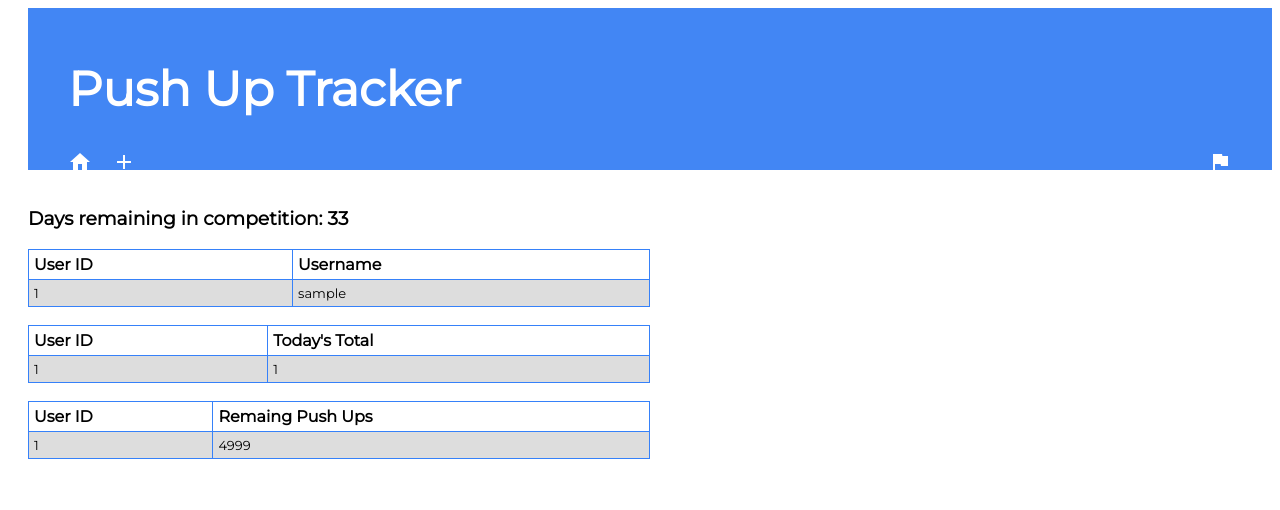
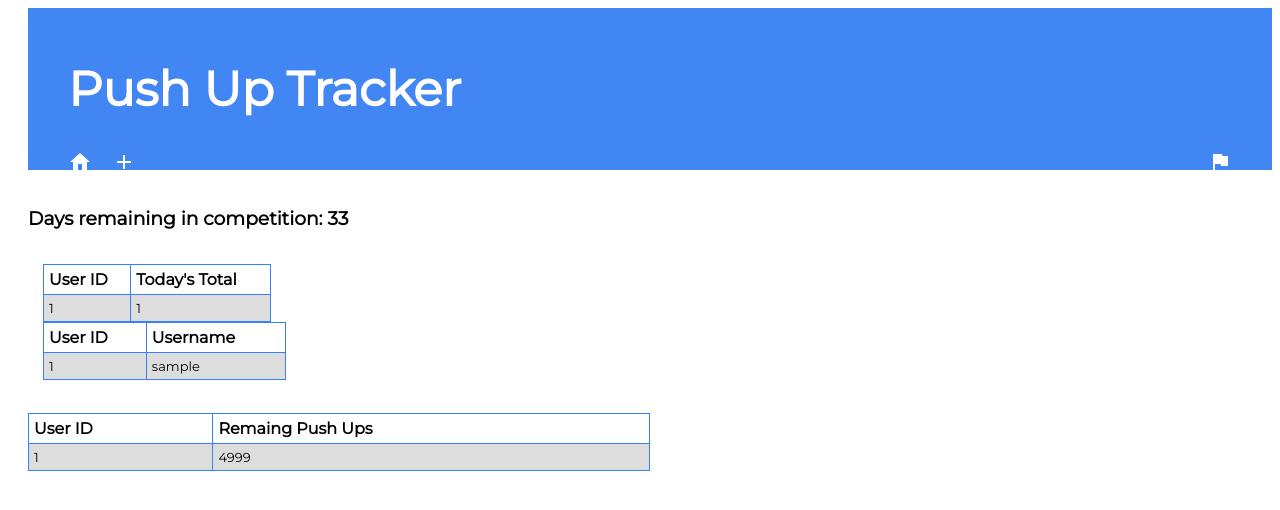
Before and after one commit to cgeorgiades27/puc, a Django app: page /competition in a window 1280 px wide. Shown: the top 510 px of the page. Run offline with Django 3.2, Linux system fonts and the light colour scheme; tables that the repository leaves empty hold one stand-in row (values such as "Sample post"); some libraries are stand-ins or nearby versions.

Commit message:
fixed admin site and changed some formatting.

```diff
--- a/tracker/models.py
+++ b/tracker/models.py
@@ -18,4 +18,4 @@ class Entry(models.Model):
         return total
 
     def __str__(self):
-        return "Entry: " +  str(self.id) + " - " + str(self.user) + "date: " + str(self.date_completed.date())
+        return "Entry: " +  str(self.id) + " - " + str(self.user) + "date: " + str(self.date_completed)
--- a/tracker/templates/tracker/competition.html
+++ b/tracker/templates/tracker/competition.html
@@ -2,6 +2,22 @@
 {% block content %}
 <br>
 <h3>Days remaining in competition: {{ daysRemaining }}</h3>
+<div class="row" style="padding: 15px; width 50%;">
+  <div class="column" style="width: 25%;">
+    <table style="width:75%;">
+      <tr>
+	<th>User ID</th>
+	<th>Today's Total</th>
+      </tr>
+      {% for x in todayTotal %}
+      <tr>
+	<td>{{ x.user }}</td>
+	<td>{{ x.todayTotal }}</td>
+      </tr>
+      {% endfor %}
+    </table>
+  </div>
+  <div class="column" style="width:40%;">
     <table>
       <tr>
 	<th>User ID</th>
@@ -14,19 +30,8 @@
       </tr>
       {% endfor %}
     </table>
-<br>
-<table>
-  <tr>
-    <th>User ID</th>
-    <th>Today's Total</th>
-  </tr>
-  {% for x in todayTotal %}
-  <tr>
-    <td>{{ x.user }}</td>
-    <td>{{ x.todayTotal }}</td>
-  </tr>
-  {% endfor %}
-</table>
+  </div>
+</div>
 <br>
 <table>
   <tr>
```
Lines whose indentation alone changed are shown as unchanged.
